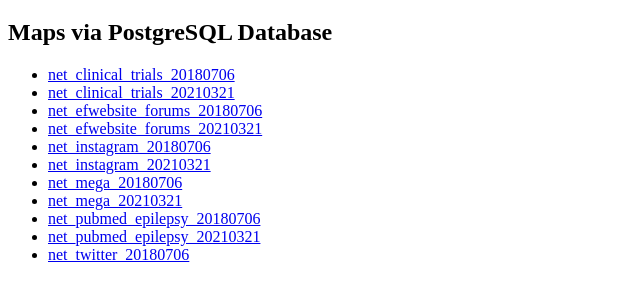
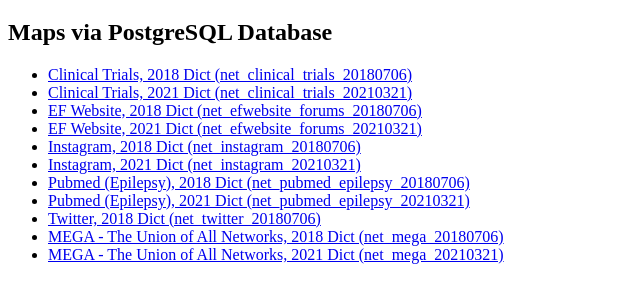
Before and after one commit to cns-iu/myaura, a plain HTML site: page index.html in a window 1280 px wide. Shown: the part 61-364 px from the top of the page, without its empty margins (0-640 px from the left). Drawn offline with Linux system fonts and the light colour scheme.

Commit message:
Update labels

```diff
--- a/index.html
+++ b/index.html
@@ -5,17 +5,17 @@
 
 <h2>Maps via PostgreSQL Database</h2>
 <ul>
-  <li><a href="assets/datasets/net_clinical_trials_20180706">net_clinical_trials_20180706</a></li>
-  <li><a href="assets/datasets/net_clinical_trials_20210321">net_clinical_trials_20210321</a></li>
-  <li><a href="assets/datasets/net_efwebsite_forums_20180706">net_efwebsite_forums_20180706</a></li>
-  <li><a href="assets/datasets/net_efwebsite_forums_20210321">net_efwebsite_forums_20210321</a></li>
-  <li><a href="assets/datasets/net_instagram_20180706">net_instagram_20180706</a></li>
-  <li><a href="assets/datasets/net_instagram_20210321">net_instagram_20210321</a></li>
-  <li><a href="assets/datasets/net_mega_20180706">net_mega_20180706</a></li>
-  <li><a href="assets/datasets/net_mega_20210321">net_mega_20210321</a></li>
-  <li><a href="assets/datasets/net_pubmed_epilepsy_20180706">net_pubmed_epilepsy_20180706</a></li>
-  <li><a href="assets/datasets/net_pubmed_epilepsy_20210321">net_pubmed_epilepsy_20210321</a></li>
-  <li><a href="assets/datasets/net_twitter_20180706">net_twitter_20180706</a></li>
+  <li><a href="assets/datasets/net_clinical_trials_20180706">Clinical Trials, 2018 Dict (net_clinical_trials_20180706)</a></li>
+  <li><a href="assets/datasets/net_clinical_trials_20210321">Clinical Trials, 2021 Dict (net_clinical_trials_20210321)</a></li>
+  <li><a href="assets/datasets/net_efwebsite_forums_20180706">EF Website, 2018 Dict (net_efwebsite_forums_20180706)</a></li>
+  <li><a href="assets/datasets/net_efwebsite_forums_20210321">EF Website, 2021 Dict (net_efwebsite_forums_20210321)</a></li>
+  <li><a href="assets/datasets/net_instagram_20180706">Instagram, 2018 Dict (net_instagram_20180706)</a></li>
+  <li><a href="assets/datasets/net_instagram_20210321">Instagram, 2021 Dict (net_instagram_20210321)</a></li>
+  <li><a href="assets/datasets/net_pubmed_epilepsy_20180706">Pubmed (Epilepsy), 2018 Dict (net_pubmed_epilepsy_20180706)</a></li>
+  <li><a href="assets/datasets/net_pubmed_epilepsy_20210321">Pubmed (Epilepsy), 2021 Dict (net_pubmed_epilepsy_20210321)</a></li>
+  <li><a href="assets/datasets/net_twitter_20180706">Twitter, 2018 Dict (net_twitter_20180706)</a></li>
+  <li><a href="assets/datasets/net_mega_20180706">MEGA - The Union of All Networks, 2018 Dict (net_mega_20180706)</a></li>
+  <li><a href="assets/datasets/net_mega_20210321">MEGA - The Union of All Networks, 2021 Dict (net_mega_20210321)</a></li>
 </ul>
 
 </body>
```
